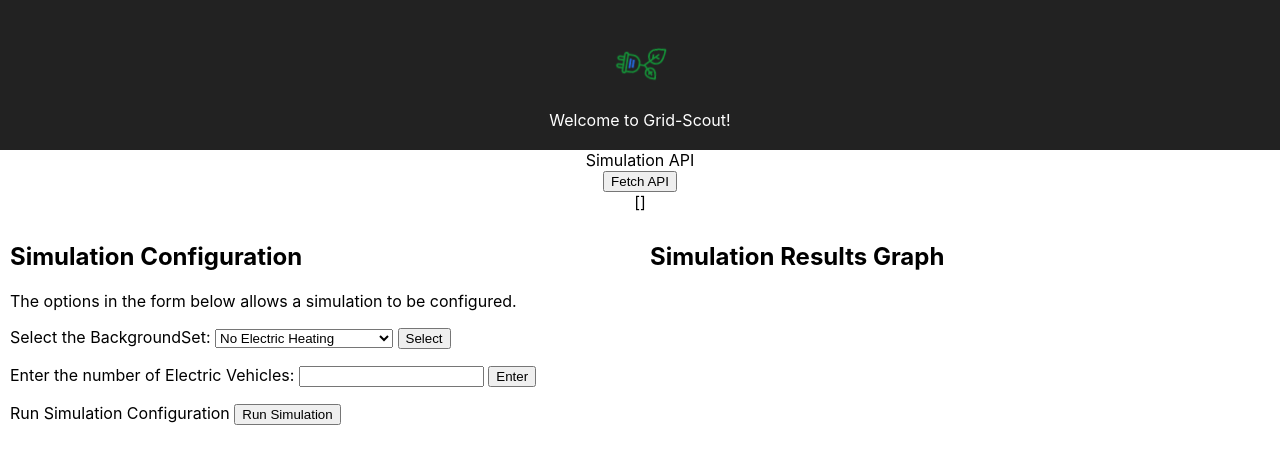
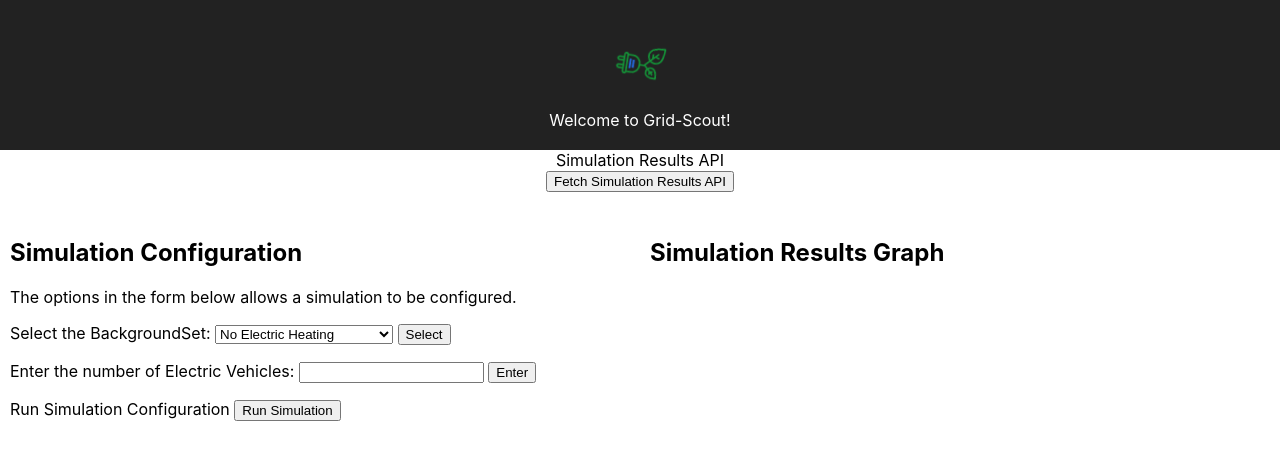
Before and after one commit to SteveVanSteve/uni-simulation-project-REACT, a React (Create React App) app: page / in a window 1280 px wide. Shown: the top 464 px of the page. Built offline with nearby package versions, Linux system fonts and the light colour scheme; no server answers.

Commit message:
updates - fetched the result array (again)

```diff
--- a/src/App.js
+++ b/src/App.js
@@ -1,6 +1,6 @@
 import logo from './Grid_Scout_Logo.png.png';
 import './App.css';
-import FetchAPI from './components/FetchAPI';
+import ResultsFetchAPI from './components/ResultsFetchAPI';
 
 function App() {
   return (
@@ -11,7 +11,10 @@ function App() {
           Welcome to Grid-Scout!
         </p>
         </header>
-        <FetchAPI />
+        <ResultsFetchAPI />
+        <p>
+
+        </p>
     </div>
   );
 }
--- a/src/components/FetchAPI.js
+++ b/src/components/ResultsFetchAPI.js
@@ -1,8 +1,7 @@
 import React, {useState} from 'react';
 
-function FetchAPI() {
-
-    const [data, setData] = useState([])
+function ResultsFetchAPI() {
+    const [data, setData] = useState()
 
     const apiGet = () => {
         fetch("http://127.0.0.1:8000/simulationresult/")
@@ -12,16 +11,15 @@ function FetchAPI() {
             setData(json);
         });
     };
-
     return (
         <div>
-            Simulation API <br />
+            Simulation Results API <br />
 
-            <button onClick={apiGet}>Fetch API</button>
+            <button onClick={apiGet}>Fetch Simulation Results API</button>
             <br />
             {JSON.stringify(data, null, 2)}
         </div>
     );
 }
 
-export default FetchAPI;
+export default ResultsFetchAPI;
```
